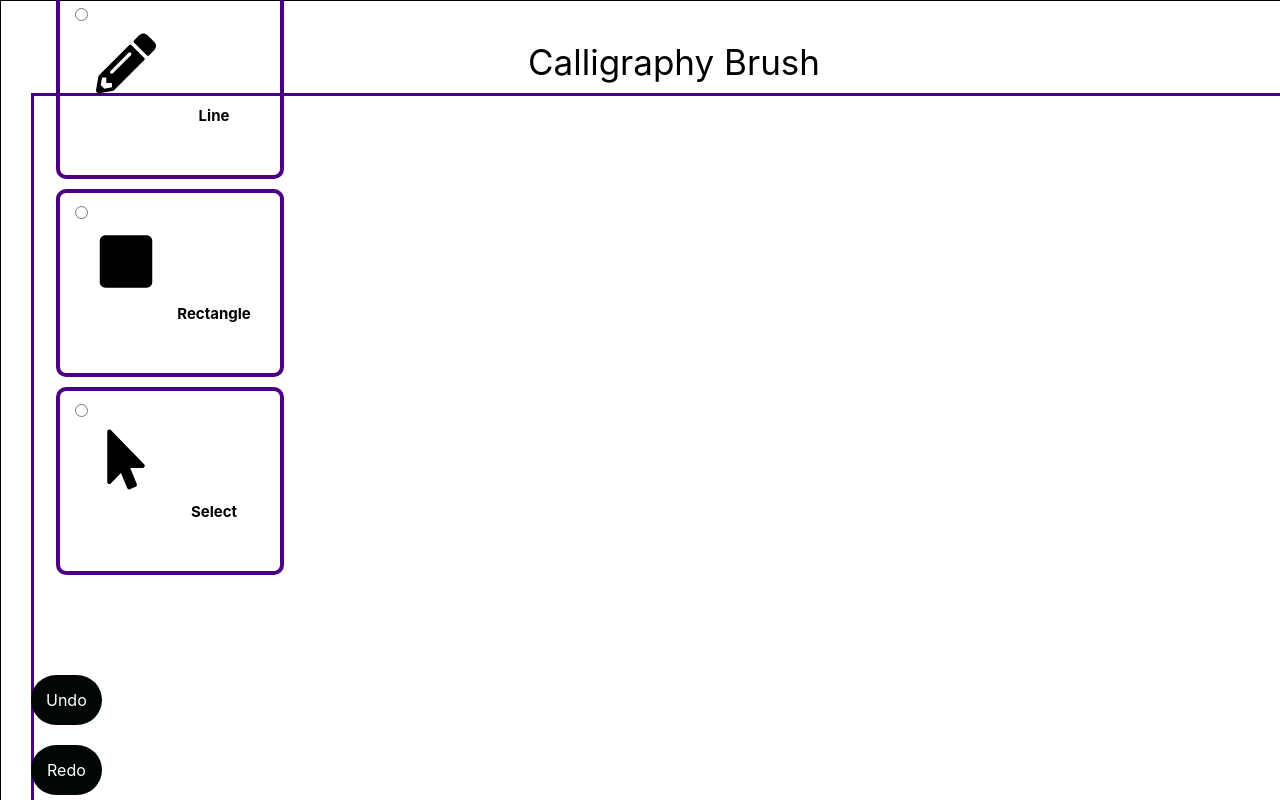
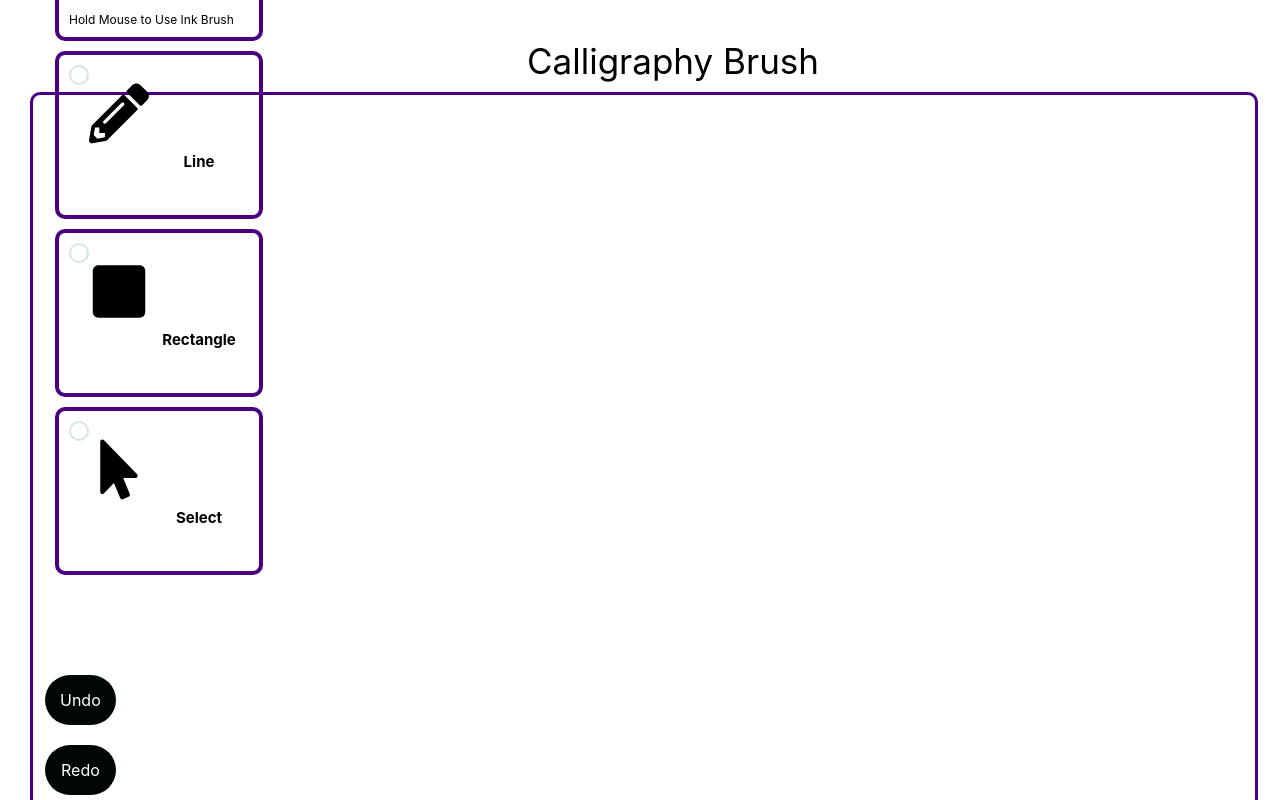
Before and after one commit to alison2686/calligraphy-brush, a React (Create React App) app: page /paint in a window 1280 px wide. Built offline with nearby package versions, Linux system fonts and the light colour scheme.

Commit message:
add custom radio buttons

```diff
--- a/src/components/Paint/PaintElements.jsx
+++ b/src/components/Paint/PaintElements.jsx
@@ -3,11 +3,12 @@ import styled from 'styled-components';
 export const PaintContainer = styled.div`
     position: fixed;
     padding: 30px;
-    border: 1px solid black;
 `;
 
 export const PaintCanvasWrapper = styled.div`
     border: 3px solid #4b0082;
+    border-radius: 10px;
+    width: 95%;
 `;
 
 export const PaintToolWrapper = styled.div`
@@ -49,21 +50,20 @@ export const PaintP = styled.div`
 export const PaintToolInput = styled.div`
     --webkit-appearance: none;
 
-    display: inline-flex;
-    align-items: center;
-    cursor: pointer;
-    margin-right: 10px;
-
+    &:checked {
+        background-color: #4b0082;
+    }
 `;
 
 export const PaintToolLabel = styled.div`
-    height: 160px;
-    width: 200px;
+    height: 140px;
+    width: 180px;
     border: 4px solid #4b0082;
     position: relative;
     margin: auto;
     border-radius: 10px;
     padding: 10px;
+    cursor: pointer;
 
     &:hover {
         background-color: #4b0082;
@@ -91,13 +91,13 @@ export const PaintBtnWrapper = styled.div`
     position: fixed;
     bottom: 0;
     padding-bottom: 5px;
+    padding-left: 15px;
 `
 export const UndoRedoBtn = styled.div`
     border-radius: 50px;
     background: ${({ primary }) => (primary ? '#01BF71' : '#010606')};
     white-space: nowrap;
     padding: 15px;
-    /* padding: ${({ big }) => (big ? '14px 48px' : '12px 30px')}; */
     color: ${({ dark }) => (dark ? '#010606' : '#ffffff')};
     font-size: ${({ fontBig }) => (fontBig ? '20px' : '16px')};
     outline: none;
--- a/src/components/Paint/paint.js
+++ b/src/components/Paint/paint.js
@@ -21,6 +21,7 @@ import {
 } from './PaintElements'
 import { faPaintBrush, faSquare, faMousePointer, faPencilAlt } from "@fortawesome/free-solid-svg-icons";
 import { FontAwesomeIcon } from "@fortawesome/react-fontawesome";
+import './radio.css'
 
 
 const generator = rough.generator()
@@ -388,15 +389,7 @@ function Paint() {
                 <PaintH2>Paint Tools</PaintH2>
                   <PaintToolLabelWrapper>
                       <PaintToolLabel>
-                      <label htmlFor='pencil'>
-                      <PaintToolInput>
-                        <input
-                            type='radio'
-                            id='pencil'
-                            checked={tool === 'pencil'}
-                            onChange={() => setTool('pencil')}
-                        />
-                    </PaintToolInput>
+                      <label htmlFor='pencil' class='radio'>
                         <PaintIcon>
                           <FontAwesomeIcon icon={faPaintBrush} />
                         </PaintIcon>
@@ -407,20 +400,32 @@ function Paint() {
                       <PaintP>
                         Hold Mouse to Use Ink Brush
                       </PaintP>
+                      <PaintToolInput>
+                        <input
+                            type='radio'
+                            id='pencil'
+                            class='radio__input'
+                            checked={tool === 'pencil'}
+                            onChange={() => setTool('pencil')}
+                        />
+                        <div class='radio__radio'></div>
+                    </PaintToolInput>
                       </label>
                       </PaintToolLabel>
                     </PaintToolLabelWrapper>
 
                   <PaintToolLabelWrapper>
                     <PaintToolLabel>
-                    <label htmlFor='line'>
+                    <label htmlFor='line' class='radio'>
                     <PaintToolInput>
                     <input
                         type='radio'
                         id='line'
+                        class='radio__input'
                         checked={tool === 'line'}
                         onChange={() => setTool('line')}
                     />
+                    <div class='radio__radio'></div>
                     </PaintToolInput>
                     <PaintIcon>
                         <FontAwesomeIcon icon={faPencilAlt} />
@@ -435,14 +440,16 @@ function Paint() {
 
                   <PaintToolLabelWrapper>
                     <PaintToolLabel>
-                    <label htmlFor='rectangle'>
+                    <label htmlFor='rectangle' class='radio'>
                     <PaintToolInput>
                     <input
                         type='radio'
                         id='rectangle'
+                        class='radio__input'
                         checked={tool === 'rectangle'}
                         onChange={() => setTool('rectangle')}
                     />
+                    <div class='radio__radio'></div>
                     </PaintToolInput>
                     <PaintIcon>
                         <FontAwesomeIcon icon={faSquare} />
@@ -450,20 +457,22 @@ function Paint() {
                         <PaintSpan>
                           Rectangle
                         </PaintSpan>
-                        </label>
+                    </label>
                     </PaintToolLabel>
                   </PaintToolLabelWrapper>
 
                   <PaintToolLabelWrapper>
                     <PaintToolLabel>
-                    <label htmlFor='selection'>
+                    <label htmlFor='selection' class='radio'>
                     <PaintToolInput>
                     <input
                         type='radio'
                         id='selection'
+                        class='radio__input'
                         checked={tool === 'selection'}
                         onChange={() => setTool('selection')}
                     />
+                    <div class='radio__radio'></div>
                     </PaintToolInput>
                     <PaintIcon>
                         <FontAwesomeIcon icon={faMousePointer} />
--- /dev/null
+++ b/src/components/Paint/radio.css
@@ -0,0 +1,38 @@
+.radio {
+    display: inline-flex;
+    align-items: center;
+    cursor: pointer;
+    margin-right: 10px;
+
+    /* border: 1px solid red; */
+}
+
+.radio__input {
+    display: none;
+}
+
+.radio__radio {
+    width: 1.25em;
+    height: 1.25em;
+    border: 2px solid #d8e4e2;
+    border-radius: 50%;
+    margin-right: 10px;
+    box-sizing: border-box;
+    padding: 2px;
+}
+
+.radio__radio::after {
+    content: '';
+    width: 100%;
+    height: 100%;
+    display: block;
+    background-color: black;
+    border-radius: 50%;
+
+    transform: scale(0);
+    transition: transform 0.15s;
+}
+
+.radio__input:checked + .radio__radio::after {
+    transform: scale(1);
+}
```
